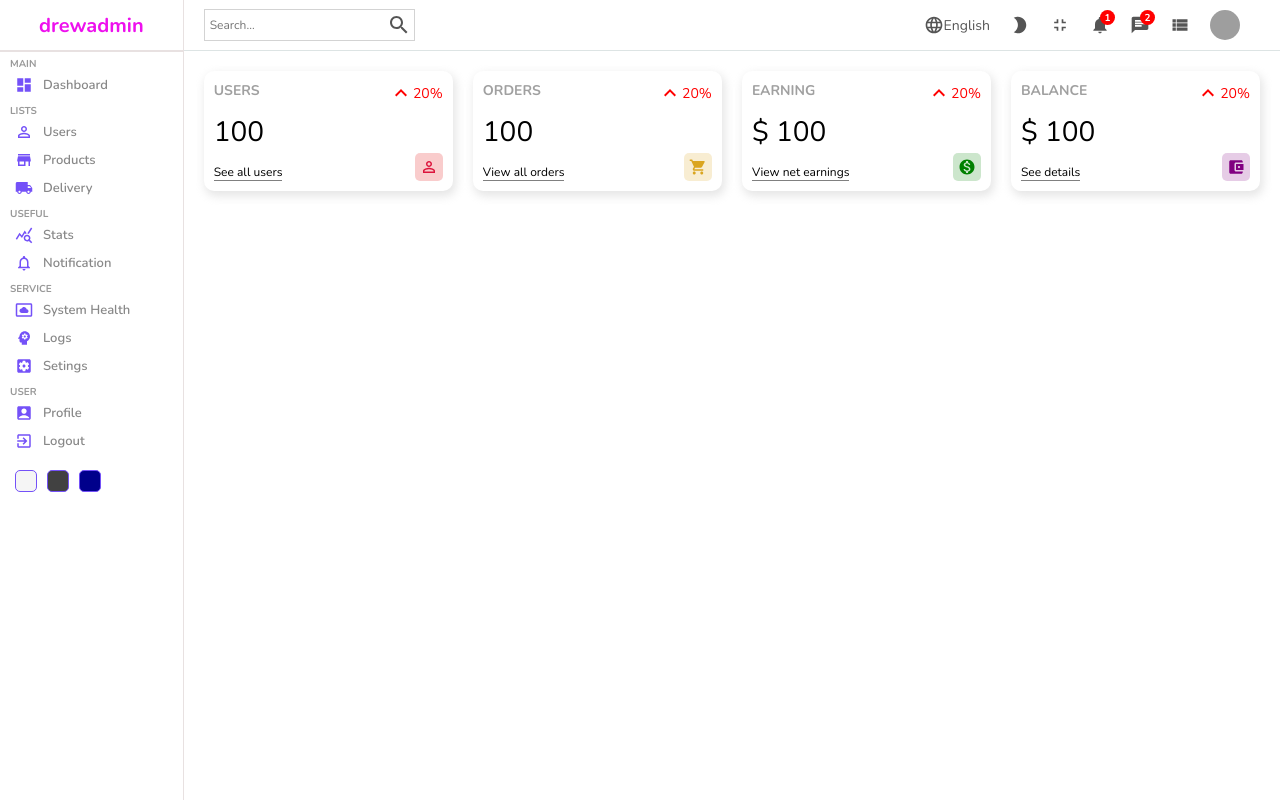
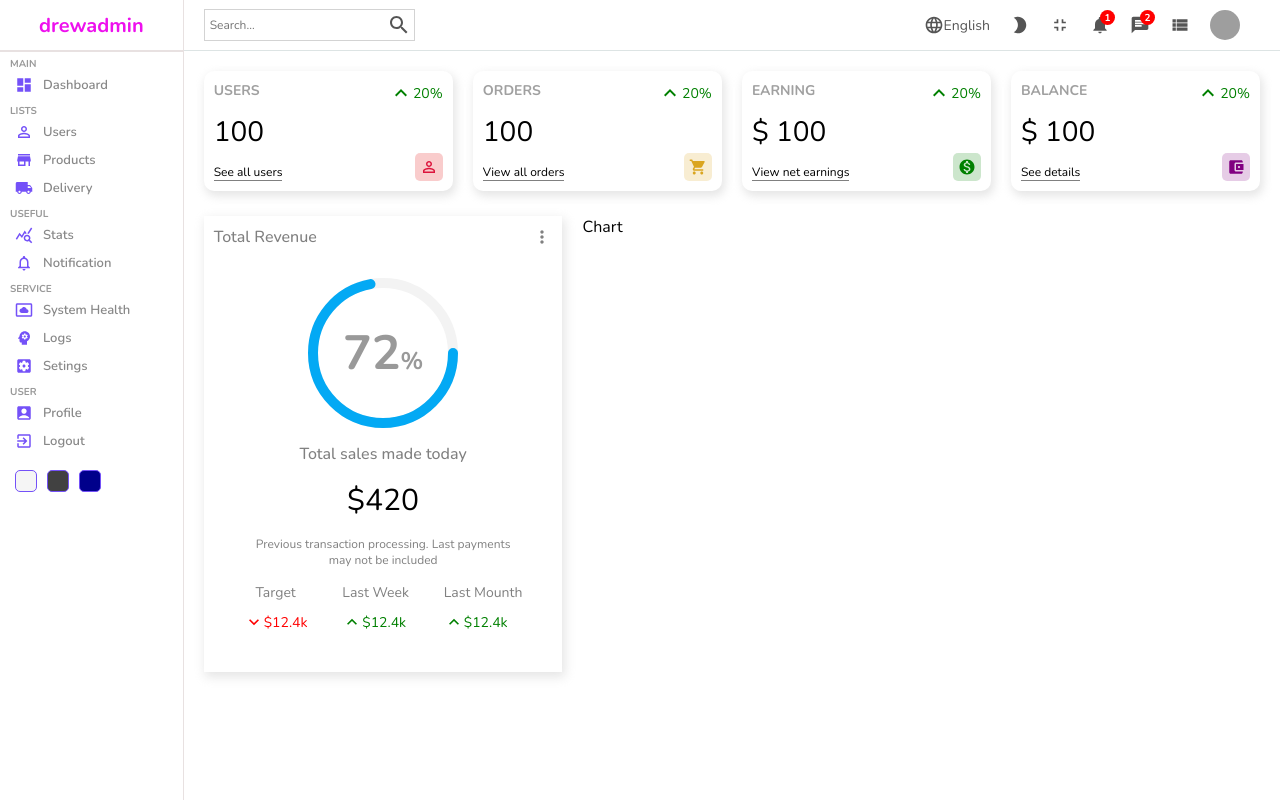
Before and after one commit to AndriiPotap/admin-dashboard-2, a React (Create React App) app: page / in a window 1280 px wide. Built offline with nearby package versions, Linux system fonts and the light colour scheme; grey boxes are pictures that could not be loaded.

Commit message:
add circle progress bar & finish TOTAL REVENUE

```diff
--- a/package.json
+++ b/package.json
@@ -10,6 +10,7 @@
     "@testing-library/jest-dom": "^5.16.4",
     "@testing-library/react": "^13.2.0",
     "@testing-library/user-event": "^13.5.0",
+    "lodash": "^4.17.21",
     "react": "^18.1.0",
     "react-dom": "^18.1.0",
     "react-router-dom": "^6.3.0",
--- /dev/null
+++ b/src/components/chart/Chart.jsx
@@ -0,0 +1,12 @@
+import React from 'react';
+import './chart.scss';
+
+const Chart = () => {
+  return (
+    <div className='chart'>
+      Chart
+      </div>
+  )
+}
+
+export default Chart
--- /dev/null
+++ b/src/components/chart/chart.scss
@@ -0,0 +1,3 @@
+.chart {
+    flex: 4;
+}
--- /dev/null
+++ b/src/components/circularProgressBar/Progressbar.jsx
@@ -0,0 +1,21 @@
+import React from 'react';
+import './progressbar.scss';
+
+const Progressbar = () => {
+  return (
+    <div className='box'>
+      <div className="persent">
+
+        <svg>
+          <circle cx={70} cy={70} r={70}></circle>
+          <circle cx={70} cy={70} r={70}></circle>
+        </svg>
+        <div className="number">
+          <h2>72<span>%</span></h2>
+        </div>
+      </div>
+    </div>
+  )
+}
+
+export default Progressbar
--- /dev/null
+++ b/src/components/circularProgressBar/progressbar.scss
@@ -0,0 +1,66 @@
+.box {
+  position: relative;
+  width: 150px;
+  height: 150px;
+  display: flex;
+  justify-content: center;
+  align-items: center;
+  flex-direction: column;
+  // background: rgb(221, 150, 150);
+  // box-shadow: 0 30px 60px rgba(0,0,0, .2);
+
+  .persent {
+    position: relative;
+    width: 150px;
+    height: 150px;
+
+    svg {
+      position: relative;
+      width: 150px;
+      height: 150px;
+
+      circle {
+        width: 150px;
+        height: 150px;
+        fill: none;
+        stroke-width: 10;
+        stroke: #000;
+        transform: translate(5px, 5px);
+        stroke-dasharray: 440;
+        stroke-dashoffset: 440;
+        stroke-linecap: round;
+
+        &:nth-child(1) {
+          stroke-dashoffset: 0;
+          stroke: #f3f3f3;
+        }
+
+        &:nth-child(2) {
+          stroke-dashoffset: calc(440 - (440 * 72)/100);
+          stroke: #03a9f4;
+        }
+
+      }
+    }
+
+    .number {
+      position: absolute;
+      top: 0;
+      left: 0;
+      width: 100%;
+      height: 100%;
+      display: flex;
+      justify-content: center;
+      align-items: center;
+      color: #999;
+
+      h2 {
+        font-size: 48px;
+
+        span {
+          font-size: 24px;
+        }
+      }
+    }
+  }
+}
--- /dev/null
+++ b/src/components/featured/Featured.jsx
@@ -0,0 +1,61 @@
+import React from 'react';
+import './featured.scss';
+
+import MoreVertIcon from '@mui/icons-material/MoreVert';
+import KeyboardArrowUpIcon from '@mui/icons-material/KeyboardArrowUp';
+import KeyboardArrowDownIcon from '@mui/icons-material/KeyboardArrowDown';
+
+
+import Progressbar from '../circularProgressBar/Progressbar';
+
+const Featured = () => {
+  return (
+    <div className='featured'>
+        <div className="top">
+            <h1 className="title">Total Revenue</h1>
+            <MoreVertIcon fontSize="small" />
+        </div>
+        <div className="bottom">
+
+            <div className="featuredChart">
+                <Progressbar/>
+            </div>
+
+            <p className="title">Total sales made today</p>
+            <p className="amount">$420</p>
+            <p className="desc">Previous transaction processing. Last payments may not be included</p>
+
+            <div className="summary">
+
+              <div className="item">
+                <div className="itemTitle">Target</div>
+                <div className="itemResult negative">
+                  <KeyboardArrowDownIcon fontSize="small"/>
+                  <div className="resultAmount">$12.4k</div>
+                </div>
+              </div>
+
+              <div className="item">
+                <div className="itemTitle">Last Week</div>
+                <div className="itemResult positive">
+                  <KeyboardArrowUpIcon fontSize="small"/>
+                  <div className="resultAmount">$12.4k</div>
+                </div>
+              </div>
+
+              <div className="item">
+                <div className="itemTitle">Last Mounth</div>
+                <div className="itemResult positive">
+                  <KeyboardArrowUpIcon fontSize="small"/>
+                  <div className="resultAmount">$12.4k</div>
+                </div>
+              </div>
+
+            </div>
+
+        </div>
+    </div>
+  )
+}
+
+export default Featured
--- /dev/null
+++ b/src/components/featured/featured.scss
@@ -0,0 +1,79 @@
+.featured {
+    flex: 2;
+    -webkit-box-shadow: 2px 4px 10px 1px rgba(0,0,0,0.48);
+    box-shadow: 2px 4px 10px 1px rgba(201,201,201,0.48);
+    padding: 10px;
+
+    .top {
+        display: flex;
+        align-items: center;
+        justify-content: space-between;
+        color: gray;
+
+        .title {
+            font-size: 16px;
+            font-weight: 500;
+        }
+    }
+
+    .bottom {
+        padding: 20px;
+        display: flex;
+        flex-direction: column;
+        align-items: center;
+        justify-content: center;
+        gap: 15px;
+
+        .featureChart {
+            width: 100px;
+            height: 100px;
+        }
+
+        .title {
+            font-weight: 500;
+            color: gray;
+        }
+
+        .amount {
+            font-size: 30px;
+        }
+
+        .desc {
+            font-weight: 300;
+            font-size: 12px;
+            color: gray;
+            text-align: center;
+        }
+
+        .summary {
+            width: 100%;
+            display: flex;
+            align-items: center;
+            justify-content: space-between;
+
+            .item {
+                text-align: center;
+
+                .itemTitle{
+                    font-size: 14px;
+                    color: gray;
+                }
+
+                .itemResult {
+                    display: flex;
+                    align-items: center;
+                    margin-top: 10px;
+                    font-size: 14px;
+
+                    &.positive {
+                        color: green;
+                    }
+
+                    &.negative {
+                        color: red;
+                    }
+                }
+            }
+        }
+    }
+}
--- a/src/components/widget/Widget.jsx
+++ b/src/components/widget/Widget.jsx
@@ -65,7 +65,7 @@ const Widget = ({type}) => {
             <span className="link">{data.link}</span>
         </div>
         <div className="right">
-            <div className="percentage negative">
+            <div className="percentage positive">
             <KeyboardArrowUpIcon/>
                 {diff}%
             </div>
--- a/src/pages/home/Home.jsx
+++ b/src/pages/home/Home.jsx
@@ -1,7 +1,11 @@
 import React from 'react';
+
+import Chart from '../../components/chart/Chart';
+import Featured from '../../components/featured/Featured';
 import Navbar from '../../components/navbar/Navbar';
 import Sidebar from '../../components/sidevar/Sidebar';
 import Widget from '../../components/widget/Widget';
+
 import './home.scss';
 
 const Home = () => {
@@ -10,12 +14,19 @@ const Home = () => {
         <Sidebar/>
         <div className="homeContainer">
           <Navbar/>
+
           <div className="widgets">
             <Widget type="user"/>
             <Widget type="order"/>
             <Widget type="earning"/>
             <Widget type="balance"/>
           </div>
+
+          <div className="charts">
+              <Featured/>
+              <Chart/>
+          </div>
+
         </div>
     </div>
   )
--- a/src/pages/home/home.scss
+++ b/src/pages/home/home.scss
@@ -4,10 +4,14 @@
   .homeContainer {
     flex: 6;
 
-    .widgets {
+    .widgets, .charts {
       display: flex;
       padding: 20px;
       gap: 20px;
     }
+
+    .charts {
+      padding:5px 20px ;
+    }
   }
 }
```
Also changed, not shown: 1 other file (tests, documents, lock files or other folders).
